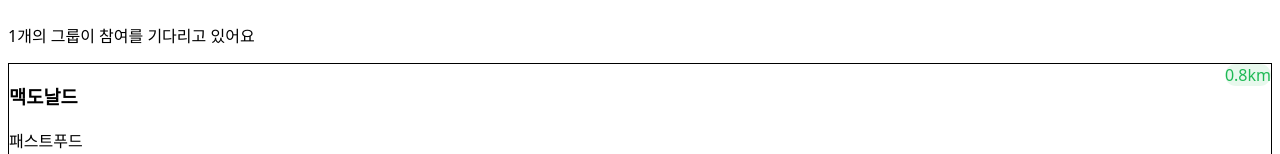
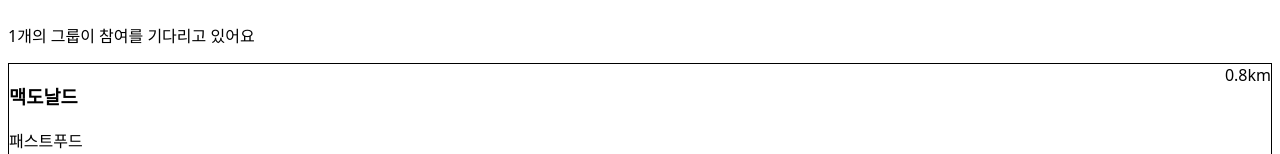
Before and after one commit to moyobap/moyobap-frontend, a React (Vite) app in the folder moyobab/: page / in a window 1280 px wide. Shown: the part 279-433 px from the top of the page. Built offline with nearby package versions, Linux system fonts and the light colour scheme.

Commit message:
[refactor] Badge 컴포넌트에 타입 안정성 추가 및 스타일 개선

```diff
--- a/moyobab/src/components/base/Badge.tsx
+++ b/moyobab/src/components/base/Badge.tsx
@@ -16,16 +16,16 @@
   const baseClasses =
     "inline-flex items-center font-medium rounded-full whitespace-nowrap";
 
-  const variantClasses = {
+  const variantClasses: Record<NonNullable<BadgeProps["variant"]>, string> = {
     default: "bg-gray-100 text-gray-800",
-    success: "bg-[#1DB954]/10 text-[#1DB954]",
-    warning: "bg-[#F59E0B]/10 text-[#F59E0B]",
-    danger: "bg-[#EF4444]/10 text-[#EF4444]",
+    success: "bg-green-100 text-green-600",
+    warning: "bg-yellow-100 text-yellow-700",
+    danger: "bg-red-100 text-red-600",
   };
 
-  const sizeClasses = {
-    sm: "px-2 py-0.5 text-xs",
-    md: "px-2.5 py-0.5 text-sm",
+  const sizeClasses: Record<NonNullable<BadgeProps["size"]>, string> = {
+    sm: "text-xs px-2 py-0.5",
+    md: "text-sm px-2.5 py-0.5",
   };
 
   return (
```
